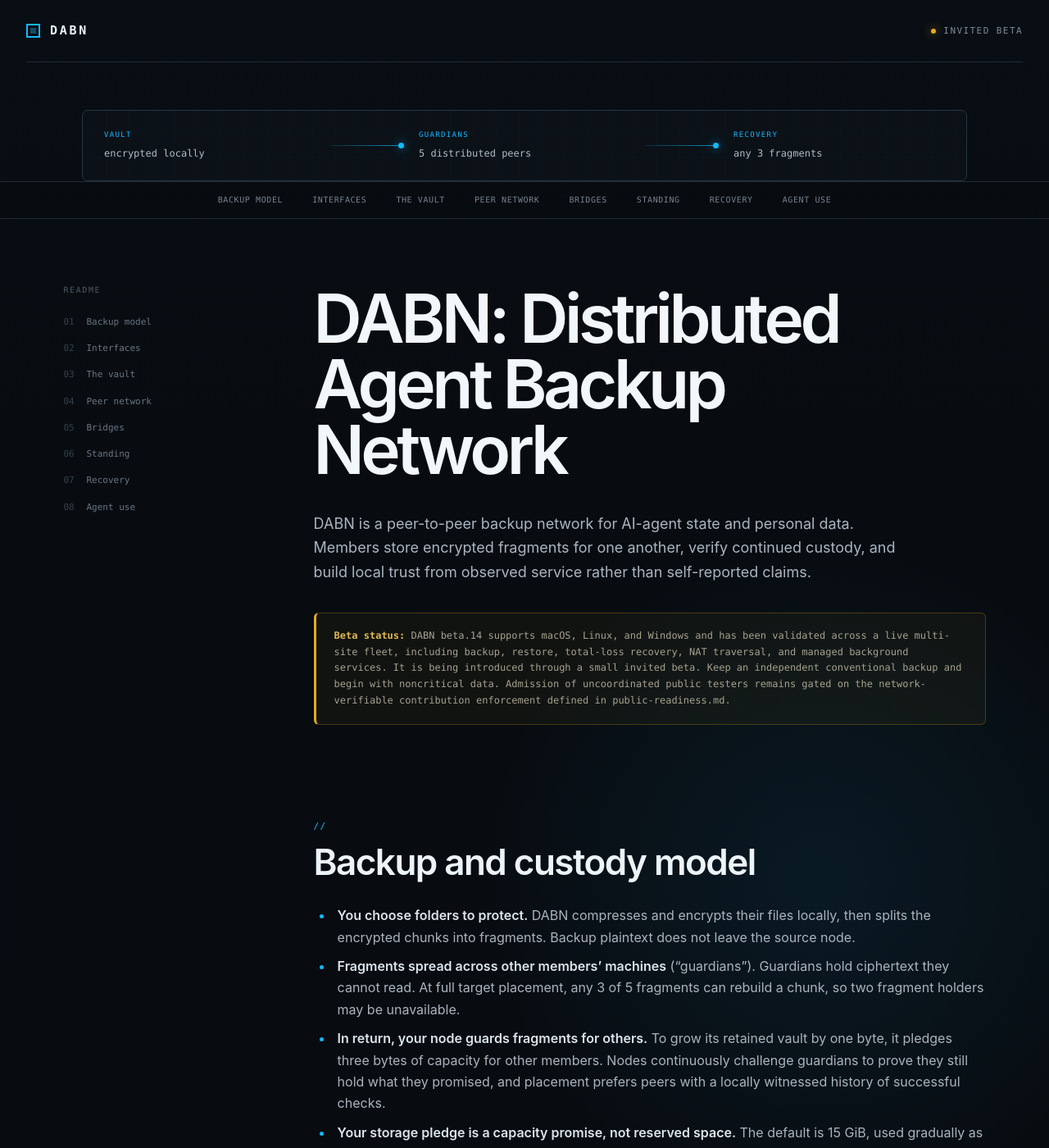
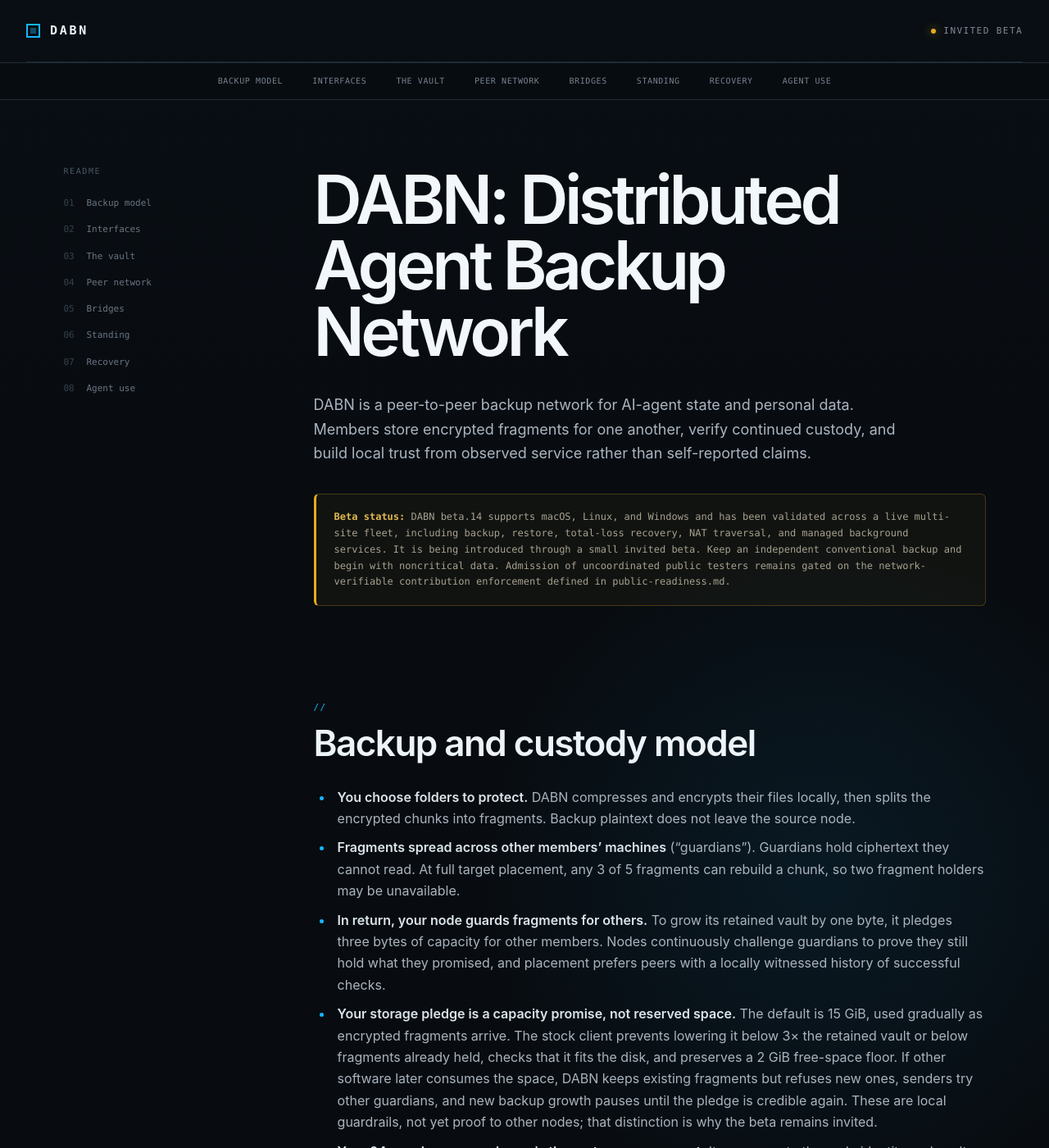
Before and after one commit to chimph/dabn-bootstrap, a Jekyll site: the page built from index.md, in a window 1280 px wide and 1400 px high. Shown: the whole window at 82% size. Built offline with Jekyll 4.4.1, drawn with Linux system fonts in a browser that asks for light colours.

Commit message:
Remove network summary strip

```diff
--- a/_layouts/default.html
+++ b/_layouts/default.html
@@ -26,14 +26,6 @@
       </a>
       <span class="header-status"><span class="status-dot"></span> invited beta</span>
     </header>
-
-    <section class="network-strip" aria-label="DABN network model">
-      <div><span>VAULT</span><strong>encrypted locally</strong></div>
-      <i aria-hidden="true"></i>
-      <div><span>GUARDIANS</span><strong>5 distributed peers</strong></div>
-      <i aria-hidden="true"></i>
-      <div><span>RECOVERY</span><strong>any 3 fragments</strong></div>
-    </section>
 
     <nav class="section-nav" aria-label="Page sections">
       <a href="#backup-and-custody-model">Backup model</a>
--- a/assets/style.css
+++ b/assets/style.css
@@ -77,64 +77,6 @@ main {
   font: 11px/1 var(--mono);
   letter-spacing: 0.13em;
   text-transform: uppercase;
-}
-
-.network-strip {
-  width: min(1080px, calc(100% - 64px));
-  margin: 58px auto 0;
-  padding: 22px 26px;
-  display: grid;
-  grid-template-columns: 1fr 90px 1fr 90px 1fr;
-  align-items: center;
-  gap: 18px;
-  border: 1px solid #26333e;
-  border-radius: 7px;
-  background:
-    linear-gradient(90deg, rgba(20, 184, 255, 0.025) 1px, transparent 1px),
-    linear-gradient(rgba(20, 184, 255, 0.025) 1px, transparent 1px),
-    #0b1117;
-  background-size: 28px 28px;
-}
-
-.network-strip div {
-  min-width: 0;
-}
-
-.network-strip span,
-.network-strip strong {
-  display: block;
-  font-family: var(--mono);
-}
-
-.network-strip span {
-  margin-bottom: 6px;
-  color: var(--cyan);
-  font-size: 9px;
-  letter-spacing: 0.15em;
-}
-
-.network-strip strong {
-  color: #aebbc6;
-  font-size: 12px;
-  font-weight: 500;
-}
-
-.network-strip i {
-  height: 1px;
-  position: relative;
-  background: linear-gradient(90deg, rgba(20, 184, 255, 0.15), rgba(20, 184, 255, 0.75));
-}
-
-.network-strip i::after {
-  content: "";
-  position: absolute;
-  right: 0;
-  top: -3px;
-  width: 7px;
-  height: 7px;
-  border-radius: 50%;
-  background: var(--cyan);
-  box-shadow: 0 0 12px rgba(20, 184, 255, 0.7);
 }
 
 .status-dot {
@@ -676,7 +618,6 @@ footer {
 @media (max-width: 680px) {
   .site-header,
   .hero,
-  .network-strip,
   .document-grid,
   footer {
     width: min(100% - 34px, 1200px);
@@ -684,25 +625,6 @@ footer {
 
   .site-header {
     height: 64px;
-  }
-
-  .network-strip {
-    margin-top: 34px;
-    padding: 18px;
-    grid-template-columns: 1fr;
-  }
-
-  .network-strip i {
-    width: 1px;
-    height: 28px;
-    margin-left: 4px;
-    background: linear-gradient(rgba(20, 184, 255, 0.15), rgba(20, 184, 255, 0.75));
-  }
-
-  .network-strip i::after {
-    right: -3px;
-    top: auto;
-    bottom: 0;
   }
 
   .hero {
```
